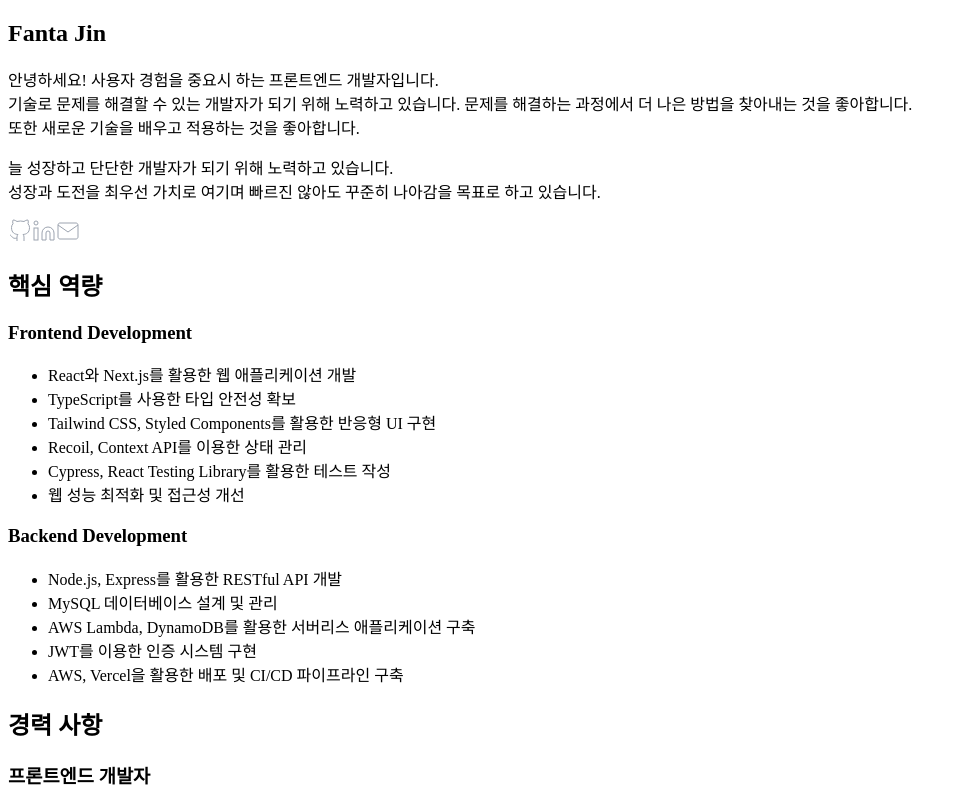
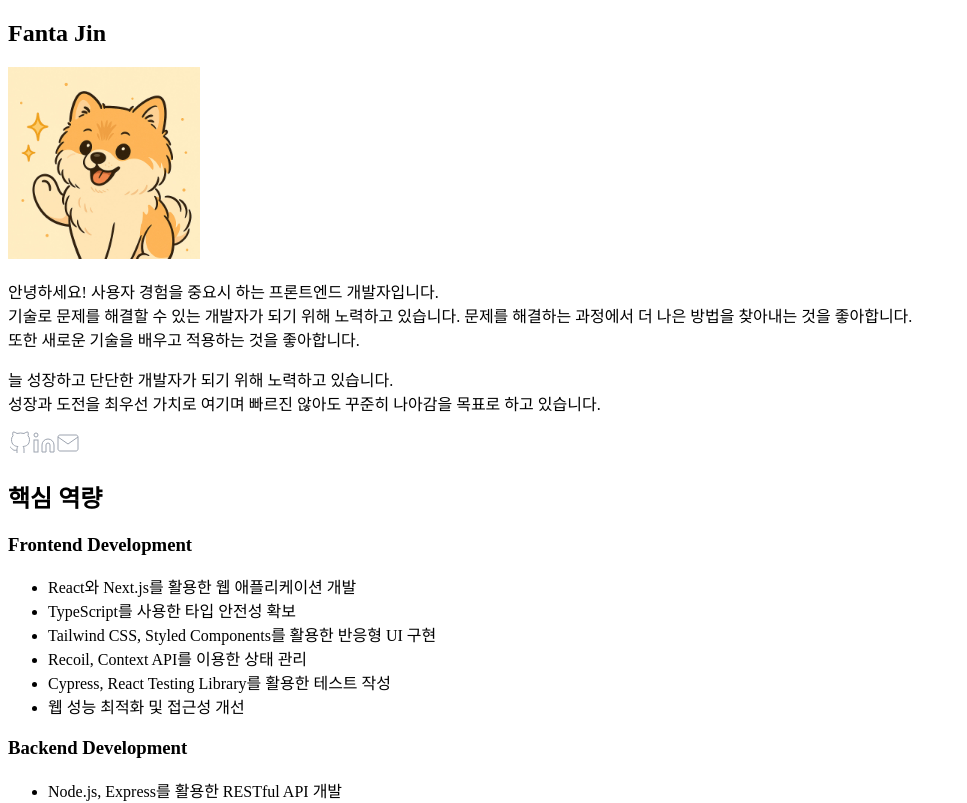
Before and after one commit to jongsujin/fantajin-blog, a Next.js app: page /about/About in a window 1280 px wide. Shown: the top 803 px of the page, without its empty margins (0-967 px from the left). Built offline with nearby package versions, Linux system fonts and the light colour scheme.

Commit message:
feat: 프로필 이미지 추가

```diff
--- a/src/pages/about/About.tsx
+++ b/src/pages/about/About.tsx
@@ -19,16 +19,14 @@
           {/* 프로필 이미지와 소개 */}
           <div className="mt-8 flex flex-col items-center gap-8 md:flex-row md:items-start">
             {/* 프로필 이미지 */}
-            <div className="border-hoverColor/30 h-48 w-48 overflow-hidden rounded-full border-4 shadow-lg">
-              <div className="h-full w-full bg-gray-400"></div>
-              {/* 실제 이미지로 교체 시:
+            <div className="h-48 w-48 overflow-hidden rounded-full border-4 shadow-lg">
               <Image
-                src="/images/profile.jpg"
+                src="/assets/profile/Profile.jpg"
                 alt="프로필 이미지"
                 width={192}
                 height={192}
-                className="object-cover w-full h-full"
-              /> */}
+                className="h-full w-full object-cover"
+              />
             </div>
 
             {/* 소개 텍스트 */}
```
Also changed, not shown: public/assets/profile/Profile.jpg (added).
